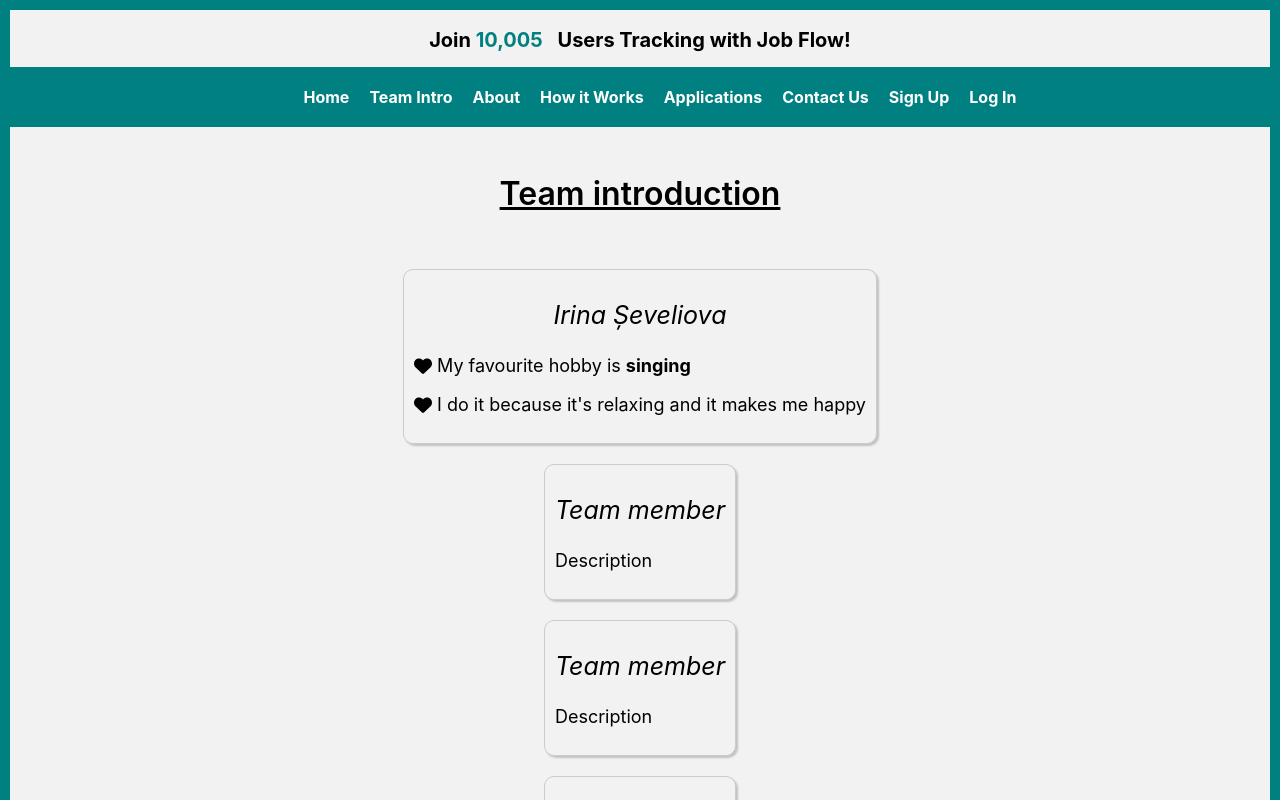
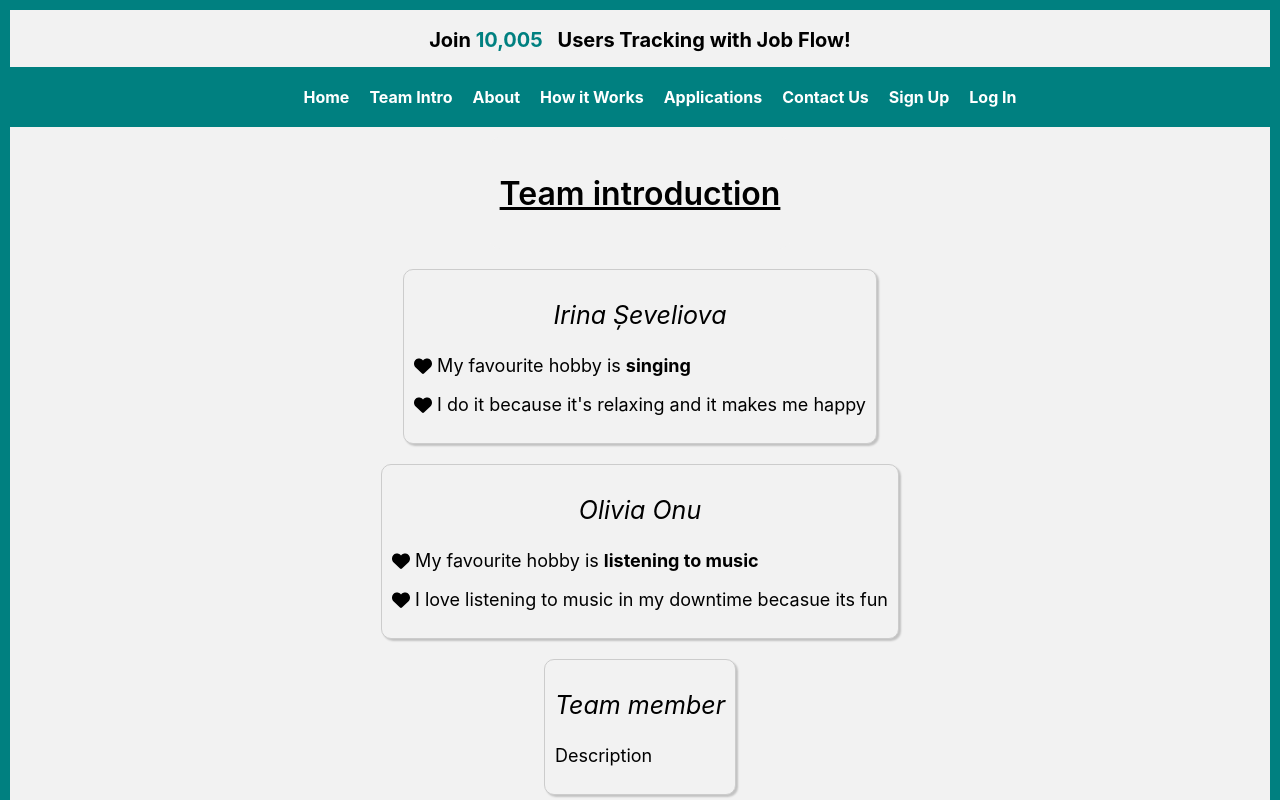
Before and after one commit to irina-sheveliova/CFG-Job-tracker, a React (Create React App) app in the folder client/: page /team-intro in a window 1280 px wide. Shown: the top 800 px of the page. Built offline with nearby package versions, Linux system fonts and the light colour scheme; a web font is replaced by a local one.

Commit message:
Olivia TeamIntro Section Added

```diff
--- a/client/src/components/TeamIntro/TeamIntro.js
+++ b/client/src/components/TeamIntro/TeamIntro.js
@@ -15,8 +15,9 @@ const TeamIntro = () => {
         <p><FontAwesomeIcon icon={faHeart} /> I do it because it's relaxing and it makes me happy</p>
       </div>
       <div className="member-box">
-        <h3>Team member</h3>
-        <p>Description</p>
+      <h3>Olivia Onu</h3>
+        <p><FontAwesomeIcon icon={faHeart} /> My favourite hobby is <strong>listening to music</strong></p>
+        <p><FontAwesomeIcon icon={faHeart} /> I love listening to music in my downtime becasue its fun</p>
       </div>
       <div className="member-box">
         <h3>Team member</h3>
```
